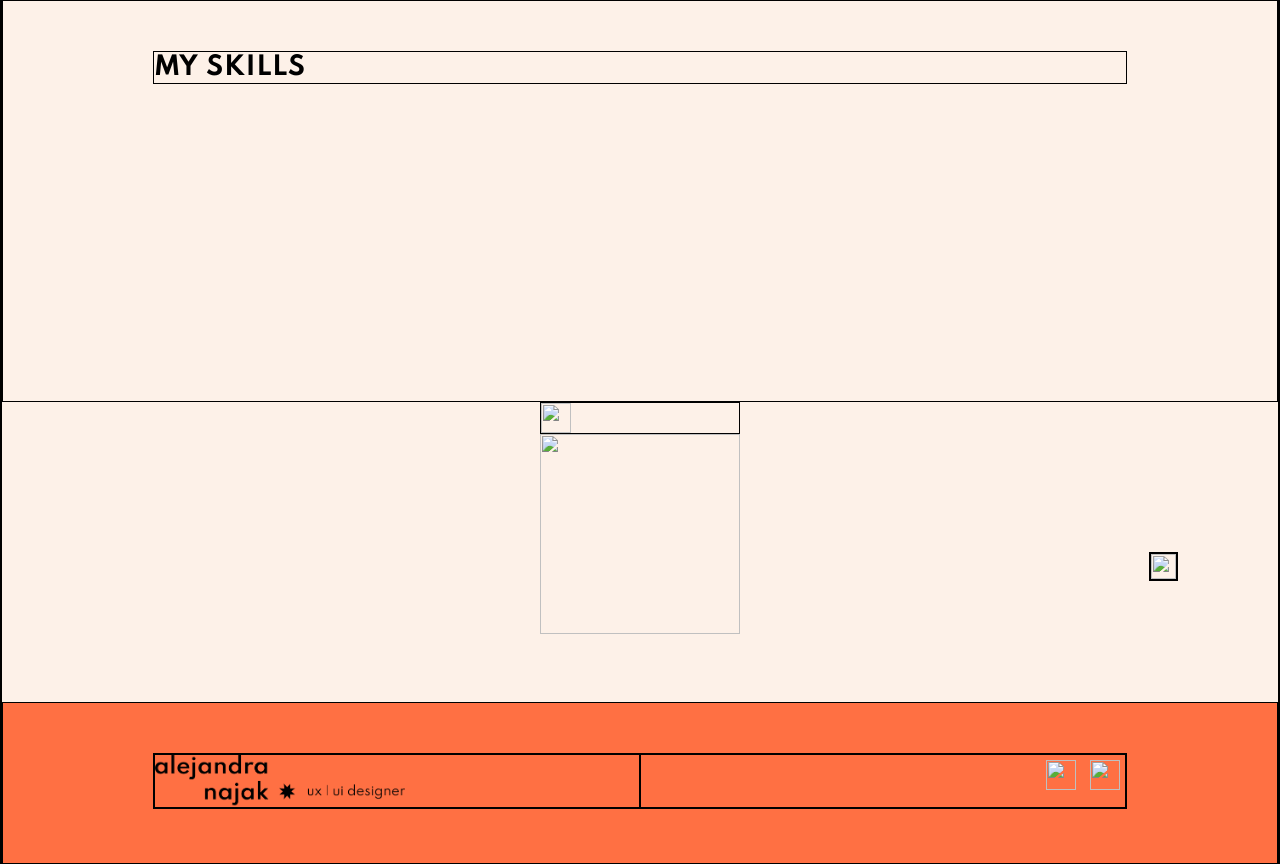
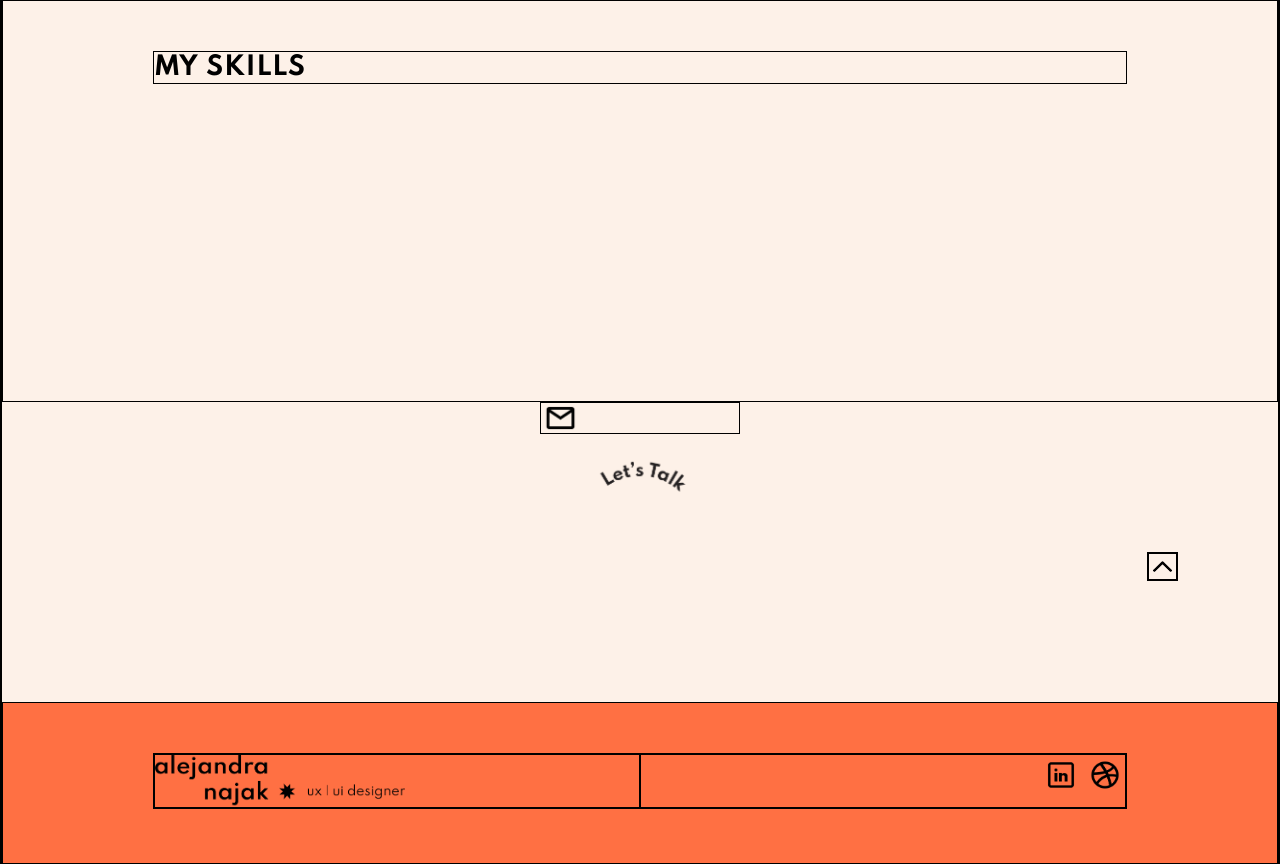
Before and after one commit to alenajak18/-UX_UI_HW_17, a plain HTML site: page index.html in a window 1280 px wide. Shown: the part 1500-2364 px from the top of the page. Drawn offline with Linux system fonts and the light colour scheme; the site is published under a folder, as on GitHub Pages, so addresses that start at the root find nothing.

Commit message:
finally!

```diff
--- a/index.html
+++ b/index.html
@@ -30,7 +30,7 @@
 <body>
     <div class="bodydiv1">
 
-    <div> <img src="/Images/hero1.png" alt="" height="300px">
+    <div> <img src="images/hero1.png" alt="" height="300px">
     </div>
 
         <p> I am a product designer <br>
@@ -58,16 +58,16 @@
 
     <div class="backtotop">
 
-        <div><img src="/Images/top.png" alt="" height="25px"></div>
+        <div><img src="images/top.png" alt="" height="25px"></div>
 
     </div>
 
 
     <div class="imagecont">
 
-        <div> <img class="envelope" src="/Images/envelope.png" alt="" height="30px"></div>
+        <div> <img class="envelope" src="images/envelope.png" alt="" height="30px"></div>
 
-        <img class="letstalk" src="/Images/letstalk.png" alt="">
+        <img class="letstalk" src="images/letstalk.png" alt="">
 
     </div>
 
@@ -83,9 +83,9 @@
 
         <div class="columnfooter buttons">
 
-            <img class="footerbutton" src="/Images/linkedin.png" alt="" height="30px">
+            <img class="footerbutton" src="images/linkedin.png" alt="" height="30px">
 
-            <img class="footerbutton" src="/Images/dribbble.png" alt="" height="30px">
+            <img class="footerbutton" src="images/dribbble.png" alt="" height="30px">
 
 
         </div>
```
